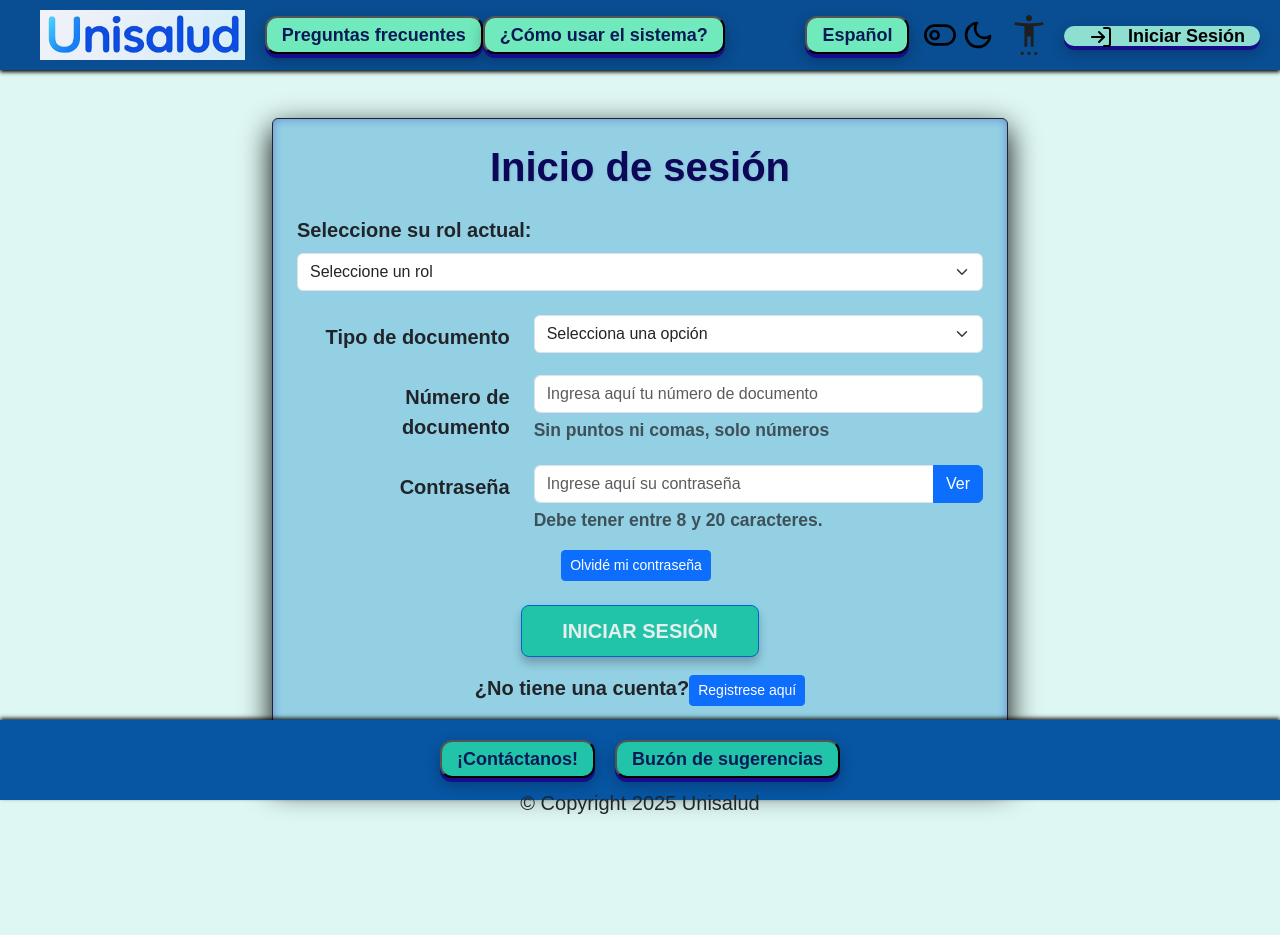
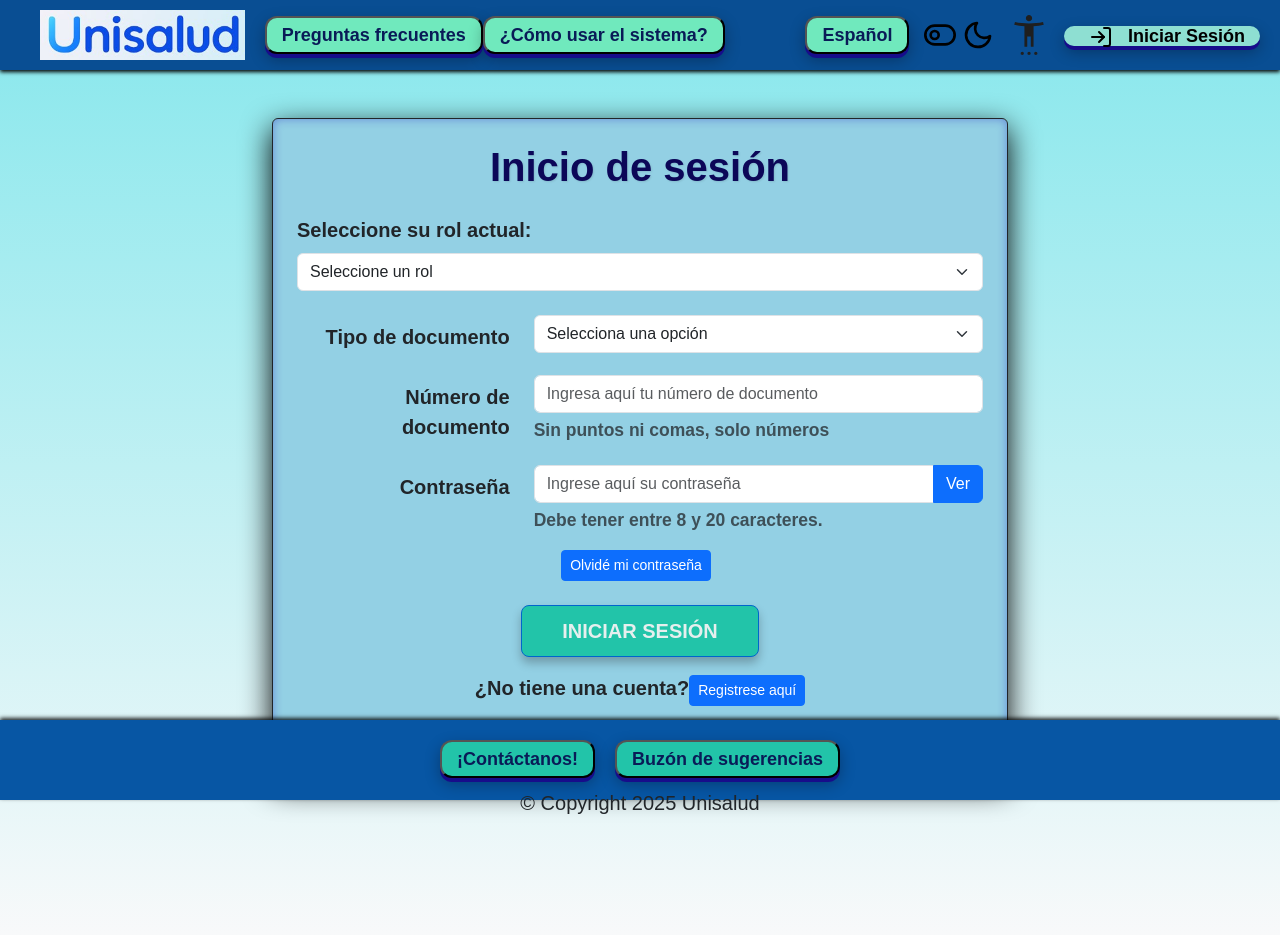
Before and after one commit to ricardoaarismendyv-cyber/unisalud, a Django app: page /profesionalS/ in a window 1280 px wide. Run offline with Django 5.2, Linux system fonts and the light colour scheme.

Commit message:
background color y boton volver
Se cambia el color de fondo. Se quita el boton volver

```diff
--- a/prof_salud/templates/paginas/login_prof_salud.html
+++ b/prof_salud/templates/paginas/login_prof_salud.html
@@ -9,7 +9,6 @@
         <div class="row justify-content-center">
             <div class="col-lg-8">
                 <div class="border border-dark rounded p-4 my-5 div-main">
-                <!--<a class="btn btn-main btn-nav" href='{% url "inicio_unisalud" %}'>Volver</a>-->
                     <!-- Contenedor del formulario de login -->
                     <div id="loginFormContainer">
                         <h1 class="text-center">Inicio de sesión</h1>
--- a/static/css/plantilla.css
+++ b/static/css/plantilla.css
@@ -22,7 +22,7 @@ main {
 }
 
 body{
-    background-color: rgb(222, 247, 243); /* Color de fondo para el modo claro */
+    background: linear-gradient(to bottom, rgb(134,231,236), #f8f9fa); /*Color de fondo para el modo claro */
     font-family: 'Montserrat', sans-serif;
     font-weight: 400; /* Bold */
     font-size: 20px;
```
